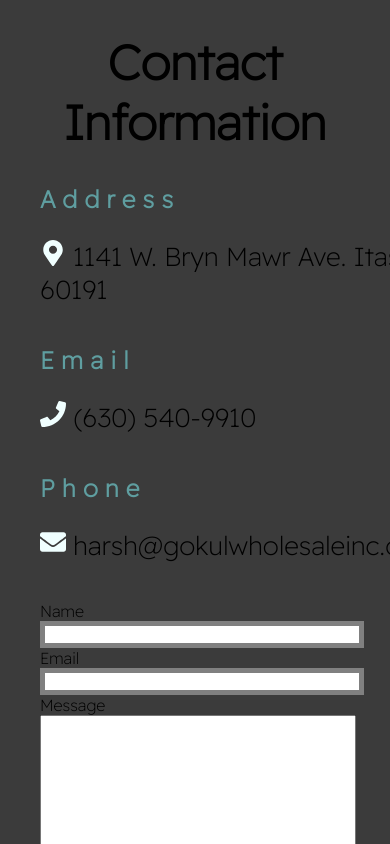
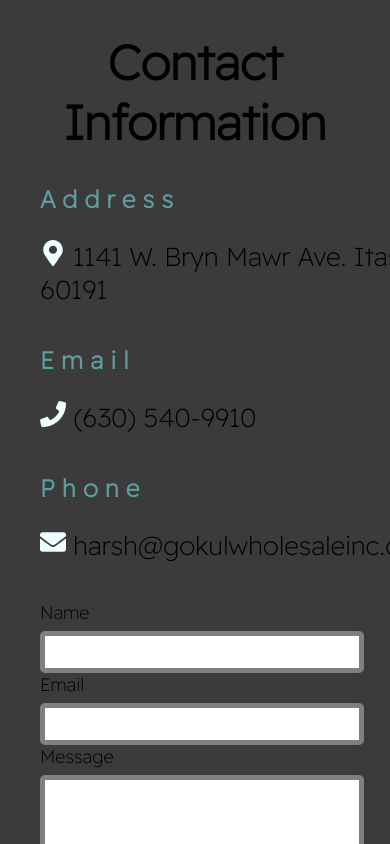
Before and after one commit to jacjanowski/gokul-wholesale, a React (Create React App) app: page / in a window 390 px wide. Shown: the part 1784-2628 px from the top of the page. Built offline with nearby package versions, Linux system fonts and the light colour scheme.

Commit message:
fix responsiveness for mobile. styling form

```diff
--- a/src/Components/Email.css
+++ b/src/Components/Email.css
@@ -1,10 +1,13 @@
 label,
 input {
   display: block;
+  height: 30px;
+  font-size: 18px;
 }
 
-input {
+input, #textarea {
   margin-bottom: 20px;
+  border-radius: 5px;
   border: 5px solid gray;
 }
 
@@ -51,6 +54,7 @@ svg {
 }
 textarea {
   height: 200px;
+  font-size: 18px;
 }
 
 input[type="submit"] {
@@ -66,8 +70,10 @@ input[type="submit"]:hover {
   opacity: 0.5;
 }
 
-
-
+.form-input:focus, #textarea:focus {
+  border: 5px solid cadetblue;
+  transition: .7s ease-in-out;
+}
 @media only screen and (max-width: 767px) {
 
   .row {
@@ -88,4 +94,7 @@ input[type="submit"]:hover {
     height: 30px;
     padding-bottom: 20px;
   }
+  #textarea {
+    height: 100px;
+  }
 }
--- a/src/Components/Email.js
+++ b/src/Components/Email.js
@@ -56,9 +56,9 @@ const Email = () => {
             <label>Name</label>
             <input className="form-input" type="text" name="user_name" />
             <label>Email</label>
-            <input type="email" className="form-input" name="user_email" />
+            <input type="email" className="form-input" name="user_email" required={true}/>
             <label>Message</label>
-            <textarea name="message" />
+            <textarea id="textarea" name="message" />
             <input type="submit" className="form-input" value="Send" />
           </form>
         </Fade>
```
